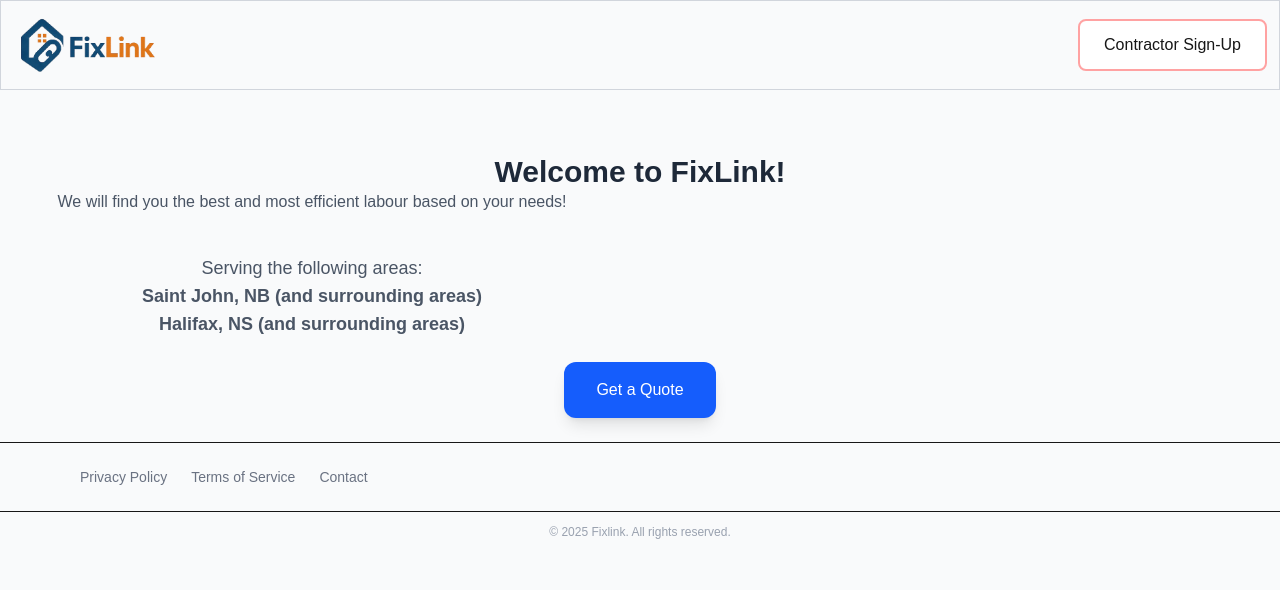
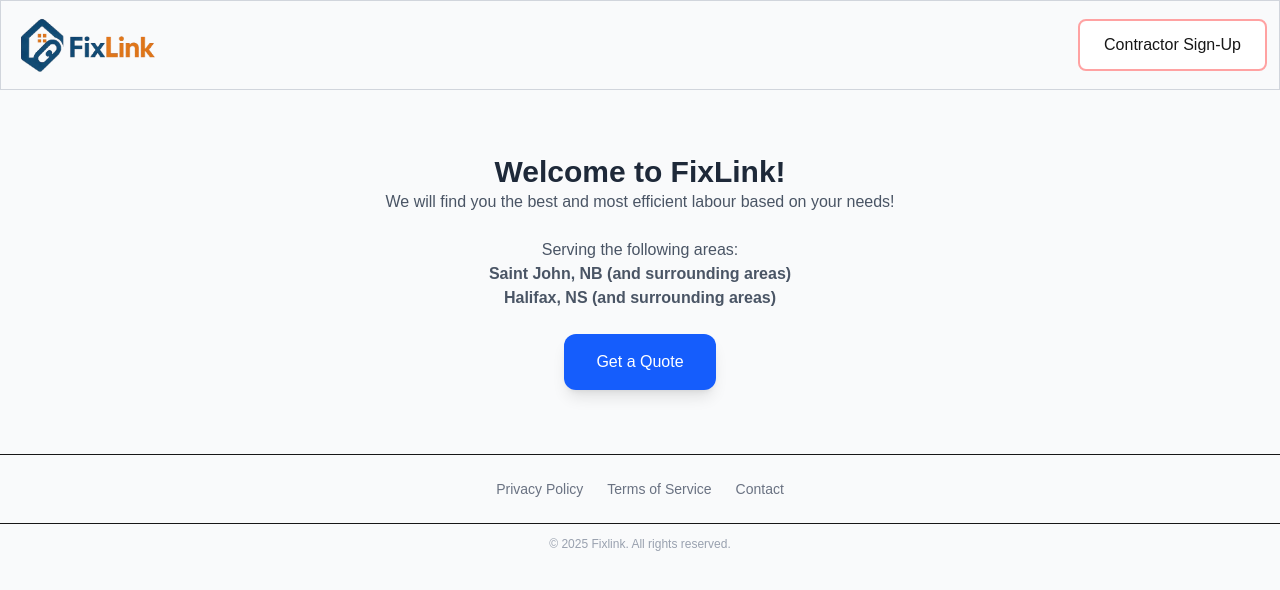
Before and after one commit to fixlinkca/fixlink, a Next.js app: page / in a window 1280 px wide. Shown: the top 590 px of the page. Built offline with nearby package versions, Linux system fonts and the light colour scheme.

Commit message:
making some tweaks

```diff
--- a/src/app/components/Footer.tsx
+++ b/src/app/components/Footer.tsx
@@ -3,7 +3,7 @@
 export default function Footer() {
   return (
     <footer className="w-full bg-gray-50 border-t">
-      <div className="max-w-6xl mx-auto px-4 py-6 flex flex-col md:flex-row items-center justify-between">
+      <div className="max-w-6xl mx-auto px-4 py-6 flex flex-col md:flex-row items-center justify-center">
         {/* Links */}
         <div className="flex space-x-6 mt-4 md:mt-0">
           <Link href="/privacy" className="text-sm text-gray-500 hover:text-gray-700">
--- a/src/app/intake/page.tsx
+++ b/src/app/intake/page.tsx
@@ -24,7 +24,7 @@
           GO TO FORM
         </Link>
 
-        <p className="text-gray-500 text-sm mt-6 max-w-md">
+        <p className="text-gray-500 text-sm mt-6 mb-10 max-w-md">
           Note: You’ll be redirected to Tally to complete the form. Your submissions will be sent to us automatically.
         </p>
       </main>
--- a/src/app/page.tsx
+++ b/src/app/page.tsx
@@ -6,7 +6,7 @@
 export default function HomePage() {
   return (
     <><Navbar />
-    <main className="flex-col items-center justify-start bg-gray-50 text-center p-6">
+    <main className="flex mx-auto flex-col items-center justify-start bg-gray-50 text-center p-6">
       {/* Motto */}
       <h1 className="mt-10 text-2xl md:text-3xl font-semibold text-gray-800">
         Welcome to FixLink!
@@ -14,10 +14,10 @@
       <p className="max-w-xl text-gray-600">
         We will find you the best and most efficient labour based on your needs!
       </p>
-      <p className="mt-10 max-w-xl text-gray-600 text-lg">
+      <p className="mt-6 max-w-xl text-gray-600">
         Serving the following areas:
       </p>
-      <p className="max-w-xl font-semibold text-gray-600 text-lg">
+      <p className="max-w-xl font-semibold text-gray-600">
         Saint John, NB (and surrounding areas)<br />
         Halifax, NS (and surrounding areas)
       </p>
@@ -25,7 +25,7 @@
       {/* Button to Intake Form */}
       <Link
         href="/intake"
-        className="mt-6 inline-block bg-blue-600 text-white px-8 py-4 rounded-xl shadow-lg hover:bg-blue-700 transition"
+        className="mt-6 mb-10 inline-block bg-blue-600 text-white px-8 py-4 rounded-xl shadow-lg hover:bg-blue-700 transition"
       >
         Get a Quote
       </Link>
```
